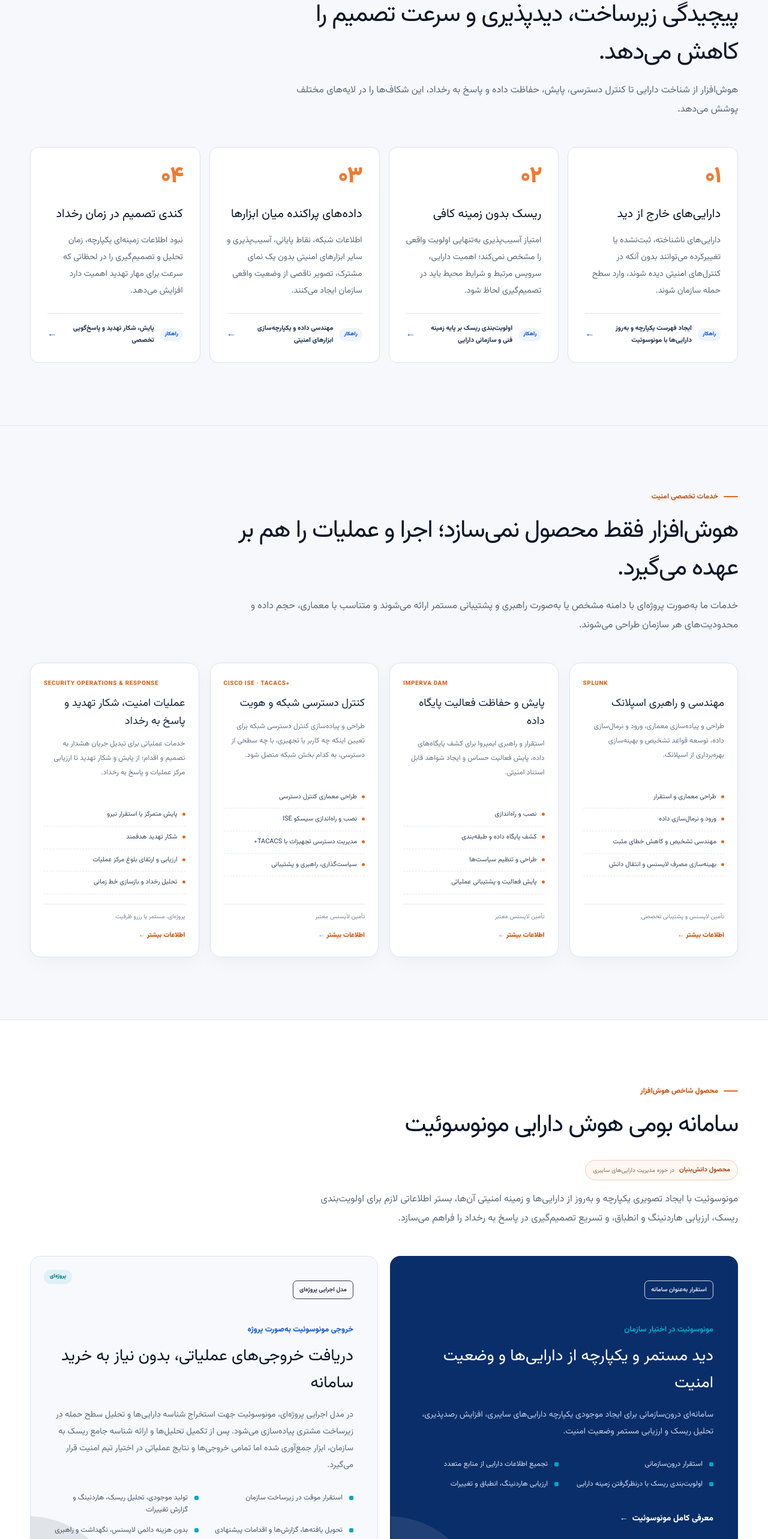
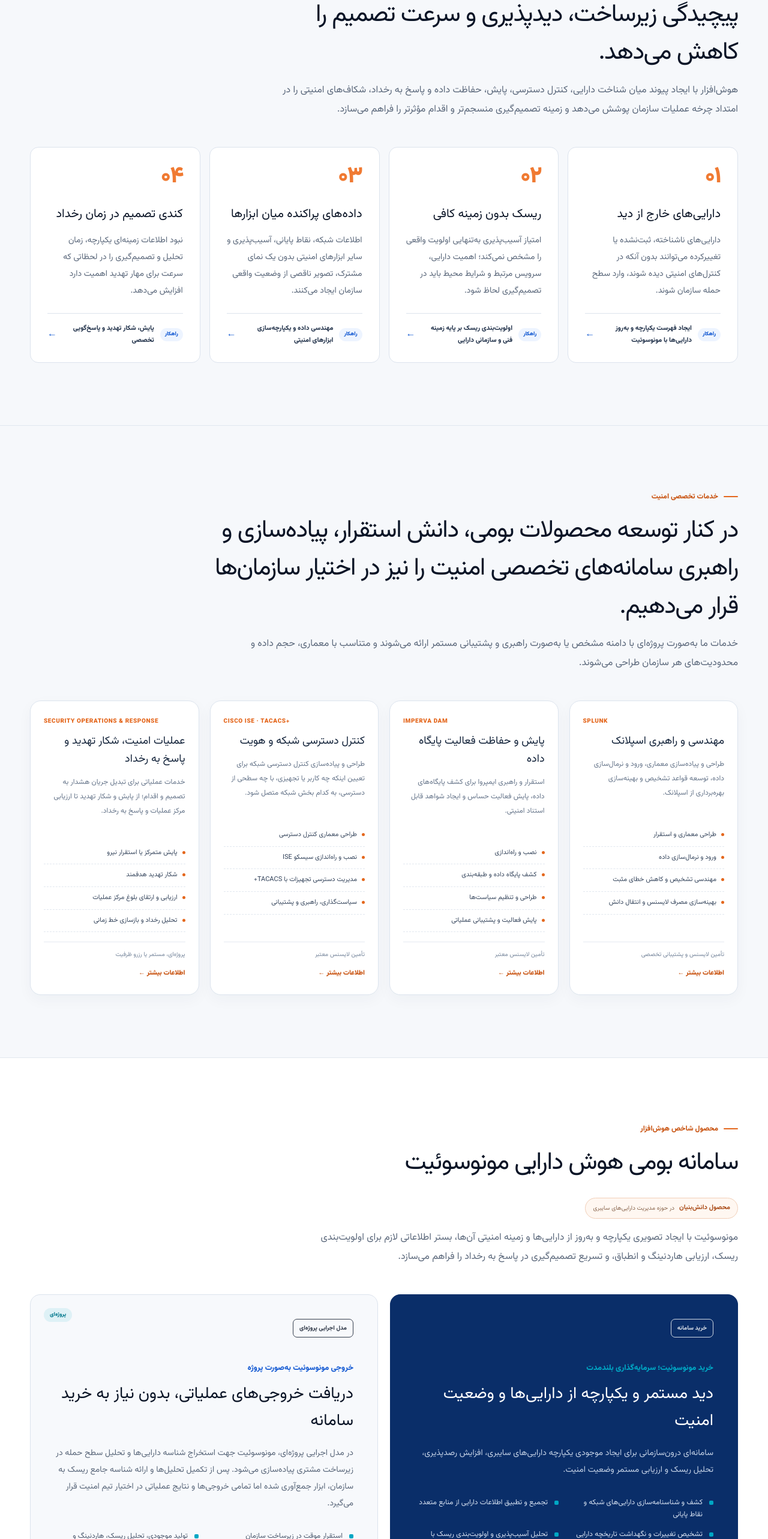
Before and after one commit to monaderi1/houshafzar-website, a Next.js app: page / in a window 1280 px wide. Shown: the part 1125-3691 px from the top of the page at 60% size. Built offline with nearby package versions, Linux system fonts and the light colour scheme.

Commit message:
refine homepage copy and MonoSuite offering

```diff
--- a/app/page.tsx
+++ b/app/page.tsx
@@ -101,7 +101,7 @@ export default function HomePage() {
       </div></section>
 
       <section className="section section-challenges"><div className="shell">
-        <div className="section-heading"><span className="eyebrow">مسئله‌های واقعی سازمان</span><h2>پیچیدگی زیرساخت، دیدپذیری و سرعت تصمیم را کاهش می‌دهد.</h2><p>هوش‌افزار از شناخت دارایی تا کنترل دسترسی، پایش، حفاظت داده و پاسخ به رخداد، این شکاف‌ها را در لایه‌های مختلف پوشش می‌دهد.</p></div>
+        <div className="section-heading"><span className="eyebrow">مسئله‌های واقعی سازمان</span><h2>پیچیدگی زیرساخت، دیدپذیری و سرعت تصمیم را کاهش می‌دهد.</h2><p>هوش‌افزار با ایجاد پیوند میان شناخت دارایی، کنترل دسترسی، پایش، حفاظت داده و پاسخ به رخداد، شکاف‌های امنیتی را در امتداد چرخه عملیات سازمان پوشش می‌دهد و زمینه تصمیم‌گیری منسجم‌تر و اقدام مؤثرتر را فراهم می‌سازد.</p></div>
         <div className="challenge-grid challenge-grid-linked">{challenges.map((item) => (
           <article className="challenge-card" key={item.number}>
             <span className="challenge-number">{item.number}</span><h3>{item.title}</h3><p>{item.text}</p>
@@ -111,7 +111,7 @@ export default function HomePage() {
       </div></section>
 
       <section className="section services-portfolio-section" id="services"><div className="shell">
-        <div className="section-heading section-heading-wide"><span className="eyebrow">خدمات تخصصی امنیت</span><h2>هوش‌افزار فقط محصول نمی‌سازد؛ اجرا و عملیات را هم بر عهده می‌گیرد.</h2><p>خدمات ما به‌صورت پروژه‌ای با دامنه مشخص یا به‌صورت راهبری و پشتیبانی مستمر ارائه می‌شوند و متناسب با معماری، حجم داده و محدودیت‌های هر سازمان طراحی می‌شوند.</p></div>
+        <div className="section-heading section-heading-wide"><span className="eyebrow">خدمات تخصصی امنیت</span><h2>در کنار توسعه محصولات بومی، دانش استقرار، پیاده‌سازی و راهبری سامانه‌های تخصصی امنیت را نیز در اختیار سازمان‌ها قرار می‌دهیم.</h2><p>خدمات ما به‌صورت پروژه‌ای با دامنه مشخص یا به‌صورت راهبری و پشتیبانی مستمر ارائه می‌شوند و متناسب با معماری، حجم داده و محدودیت‌های هر سازمان طراحی می‌شوند.</p></div>
         <div className="service-portfolio-grid">{services.map((service) => (
           <article className="service-portfolio-card" key={service.title}>
             <span className="service-tech" dir="ltr">{service.tag}</span>
@@ -132,9 +132,9 @@ export default function HomePage() {
         </div>
         <div className="offering-grid">
           <article className="offering-card offering-product">
-            <div className="offering-label">استقرار به‌عنوان سامانه</div><span className="offering-name">مونوسوئیت در اختیار سازمان</span><h3>دید مستمر و یکپارچه از دارایی‌ها و وضعیت امنیت</h3>
+            <div className="offering-label">خرید سامانه</div><span className="offering-name">خرید مونوسوئیت؛ سرمایه‌گذاری بلندمدت</span><h3>دید مستمر و یکپارچه از دارایی‌ها و وضعیت امنیت</h3>
             <p>سامانه‌ای درون‌سازمانی برای ایجاد موجودی یکپارچه دارایی‌های سایبری، افزایش رصدپذیری، تحلیل ریسک و ارزیابی مستمر وضعیت امنیت.</p>
-            <ul><li>استقرار درون‌سازمانی</li><li>تجمیع اطلاعات دارایی از منابع متعدد</li><li>اولویت‌بندی ریسک با درنظرگرفتن زمینه دارایی</li><li>ارزیابی هاردنینگ، انطباق و تغییرات</li></ul>
+            <ul><li>کشف و شناسنامه‌سازی دارایی‌های شبکه و نقاط پایانی</li><li>تجمیع و تطبیق اطلاعات دارایی از منابع متعدد</li><li>تشخیص تغییرات و نگهداشت تاریخچه دارایی</li><li>تحلیل آسیب‌پذیری و اولویت‌بندی ریسک با درنظرگرفتن زمینه دارایی</li><li>ارزیابی هاردنینگ، انطباق و وضعیت حفاظتی</li><li>استقرار درون‌سازمانی و حفظ کامل داده در زیرساخت سازمان</li></ul>
             <Link href="/monosuit/" className="text-link">معرفی کامل مونوسوئیت</Link>
           </article>
           <article className="offering-card offering-services project-service-card">
```
